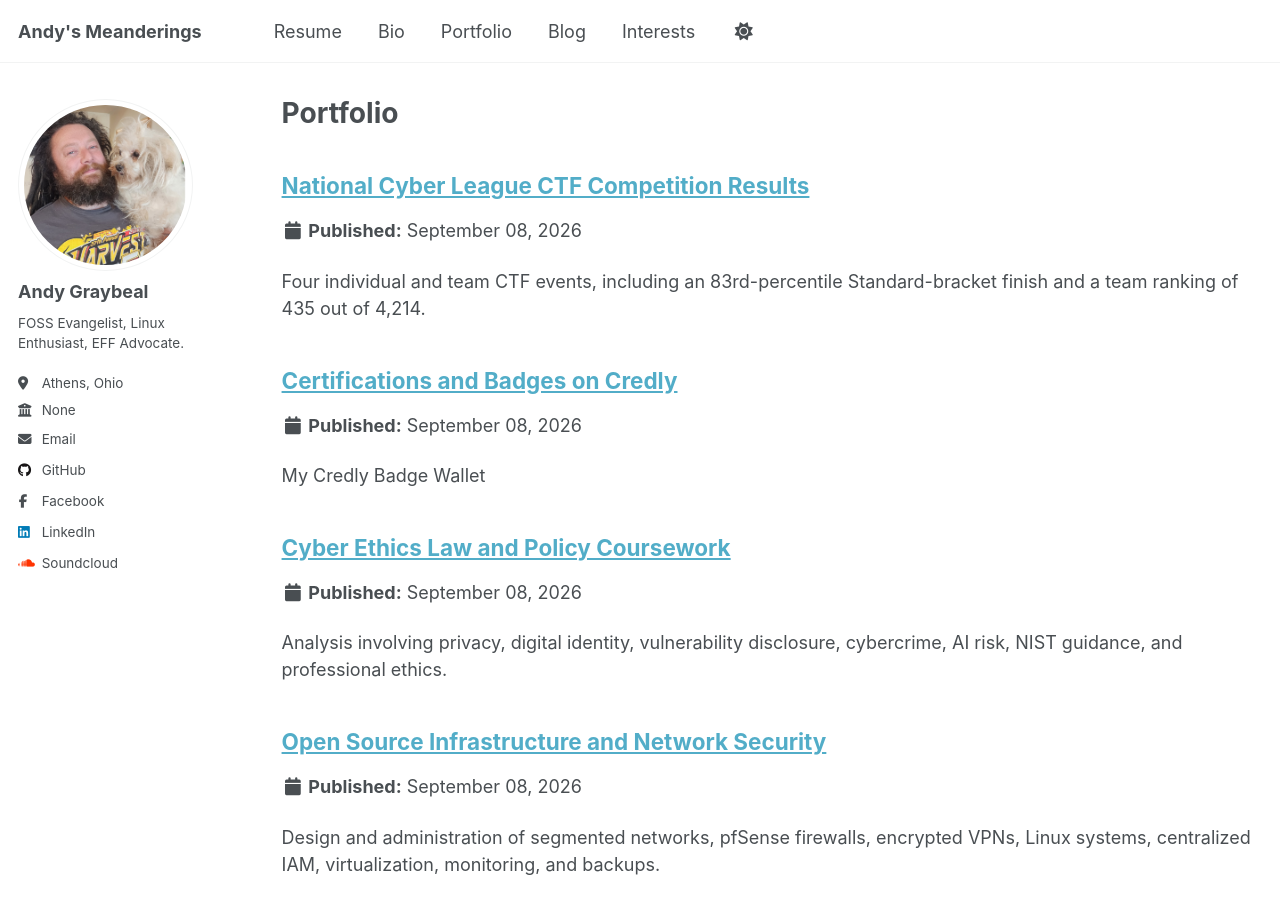
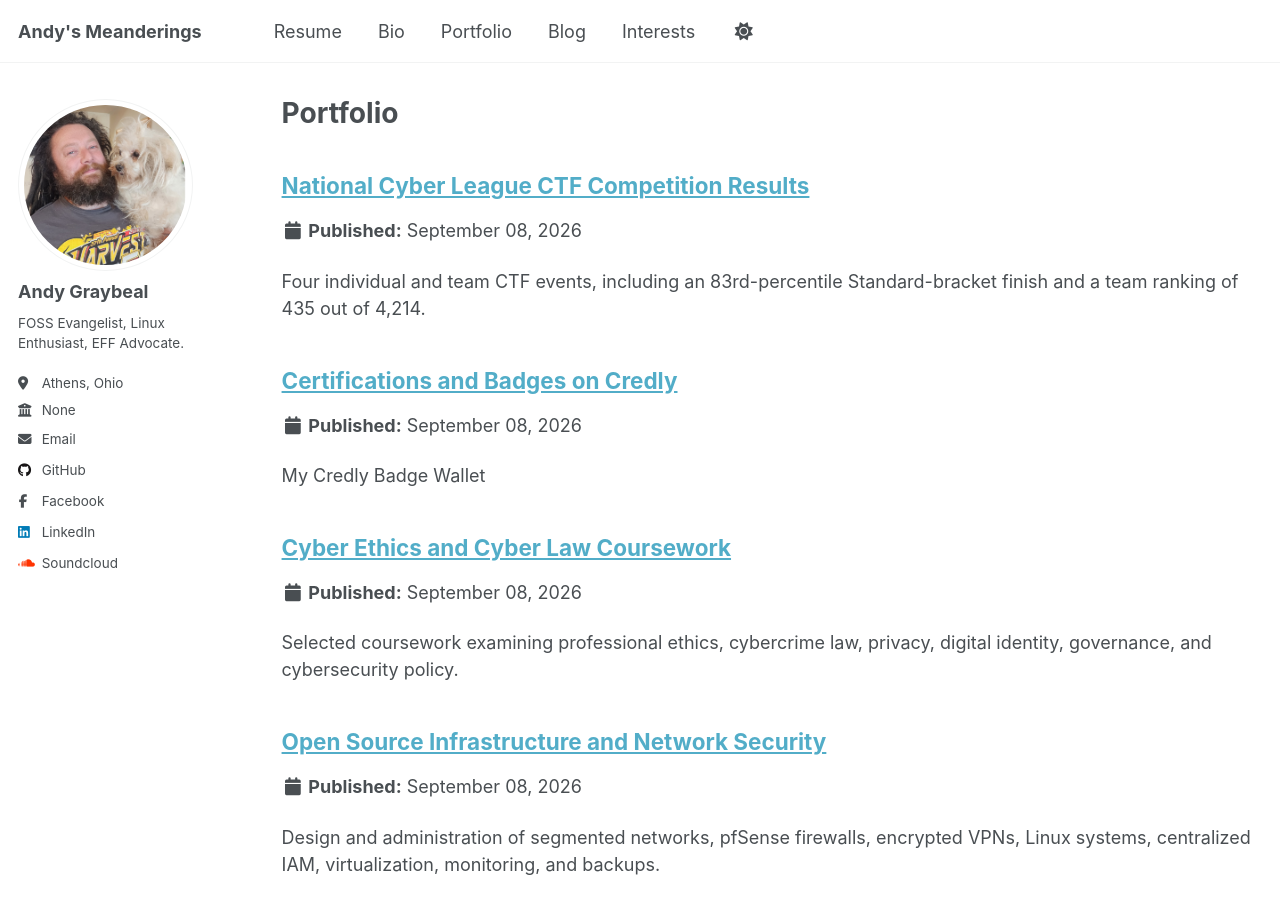
Before and after one commit to andy-graybeal/andy-graybeal.github.io, a Jekyll site: the page built from _pages/portfolio.md, in a window 1280 px wide and 900 px high. Built offline with Jekyll 4.4.1, drawn with Linux system fonts in a browser that asks for light colours; a script that is not in the unit is left out.

Commit message:
Update title and excerpt for cybr-2100.md

```diff
--- a/_portfolio/cybr-2100.md
+++ b/_portfolio/cybr-2100.md
@@ -1,6 +1,6 @@
 ---
-title: "Cyber Ethics Law and Policy Coursework"
-excerpt: "Analysis involving privacy, digital identity, vulnerability disclosure, cybercrime, AI risk, NIST guidance, and professional ethics."
+title: "Cyber Ethics and Cyber Law Coursework"
+excerpt: "Selected coursework examining professional ethics, cybercrime law, privacy, digital identity, governance, and cybersecurity policy."
 collection: portfolio
 ---
 
```
